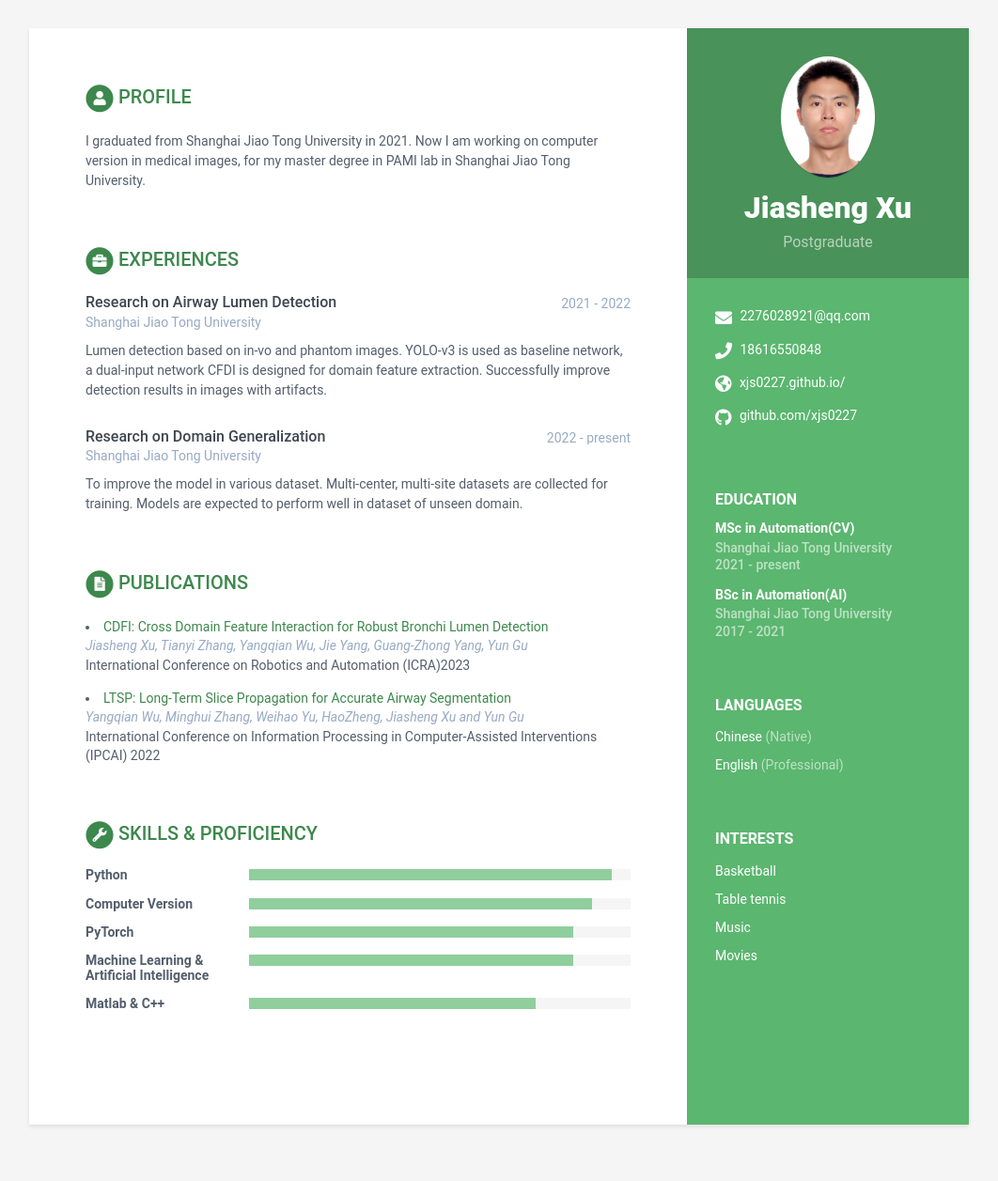
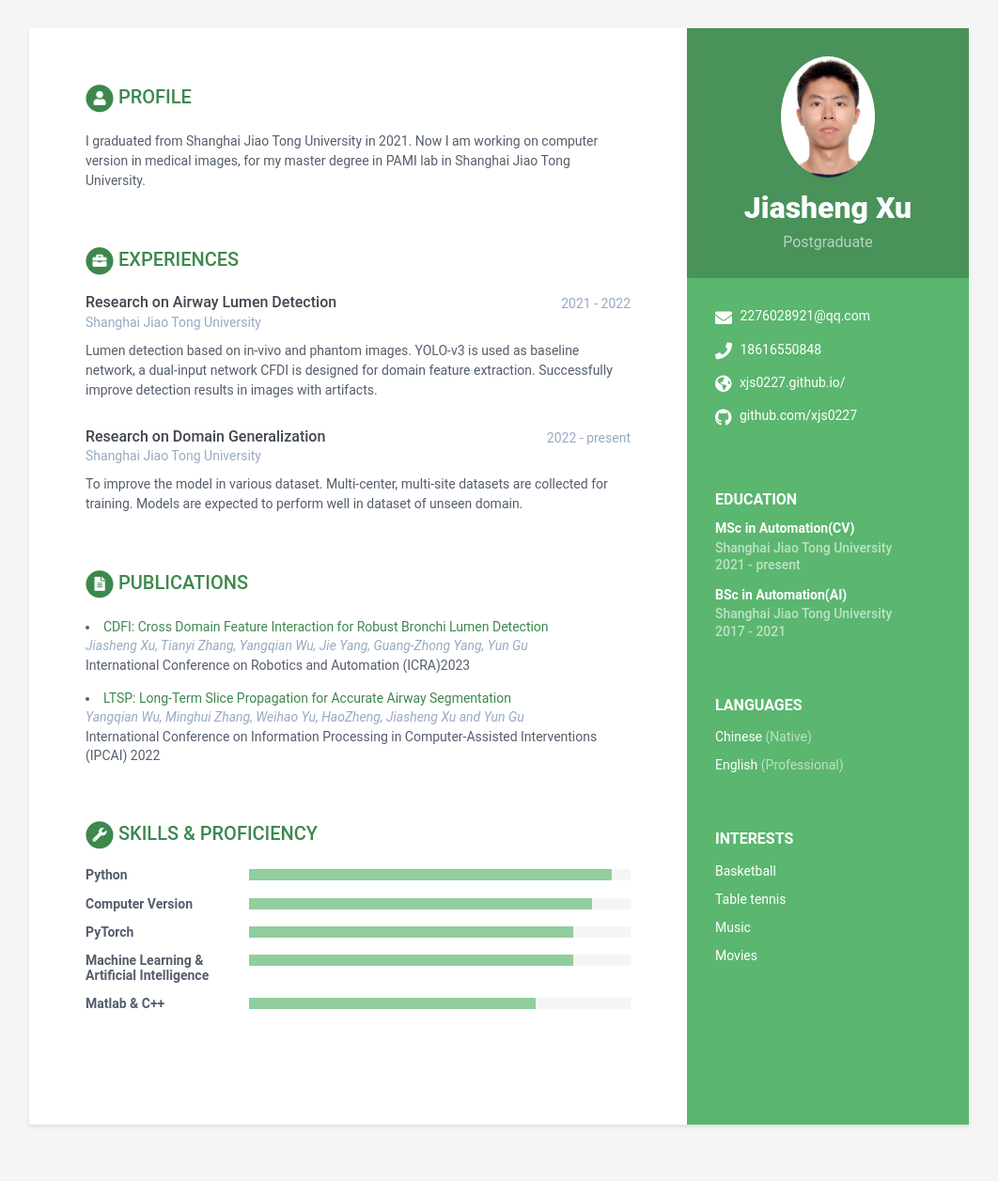
Before and after one commit to longyingsuifeng0227/xjs0227.github.io, a Jekyll site: the page built from index.html, in a window 1280 px wide. Shown: the whole page at 94% size, without its empty margins (109-1171 px from the left). Built offline with Jekyll 4.4.1, drawn with Linux system fonts in a browser that asks for light colours.

Commit message:
Update data.yml

```diff
--- a/_data/data.yml
+++ b/_data/data.yml
@@ -74,7 +74,7 @@ experiences:
         time: 2021 - 2022
         company: Shanghai Jiao Tong University
         details: |
-          Lumen detection based on in-vo and phantom images. YOLO-v3 is used
+          Lumen detection based on in-vivo and phantom images. YOLO-v3 is used
           as baseline network, a dual-input network CFDI is designed for domain
           feature extraction. Successfully improve detection results in images
           with artifacts.
```
